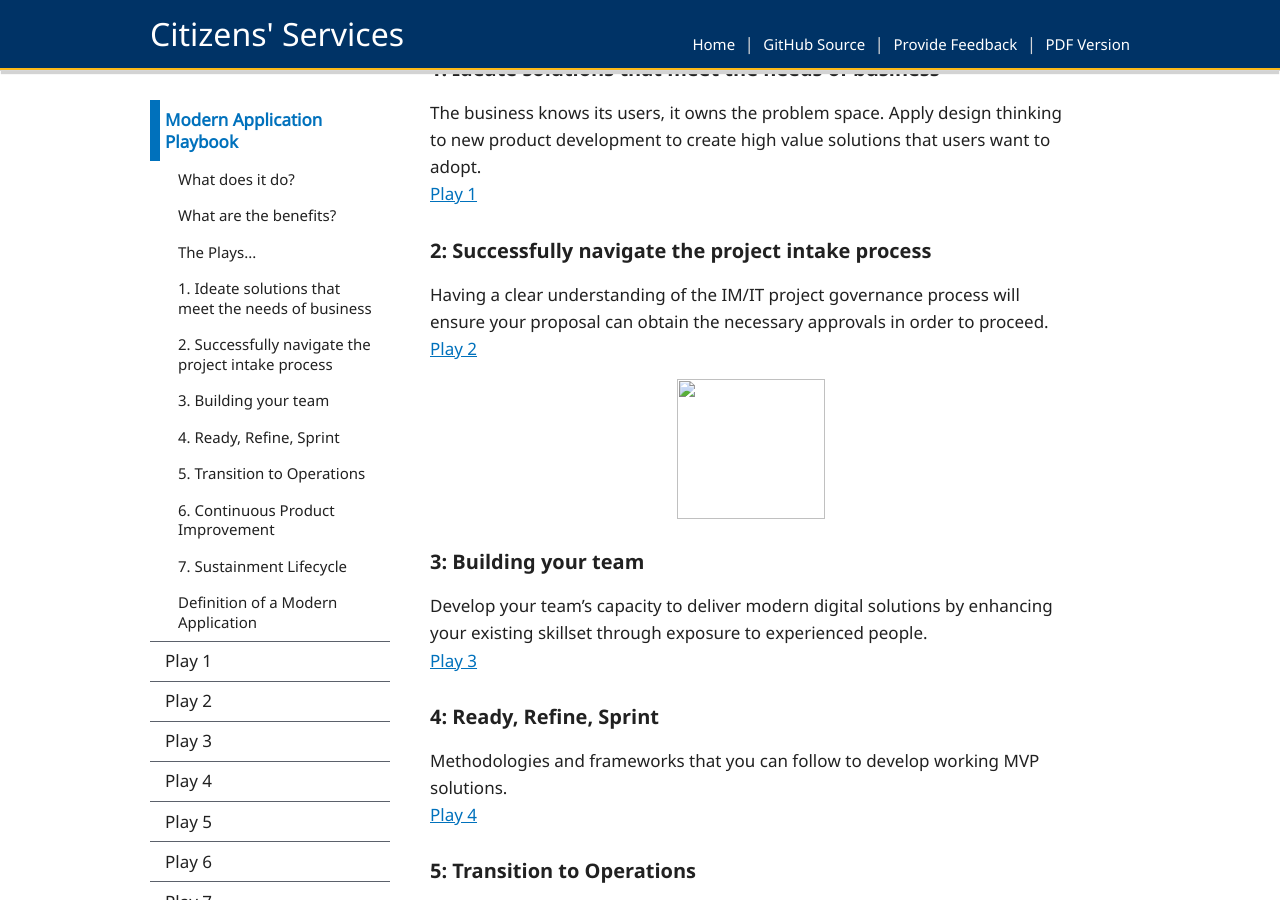
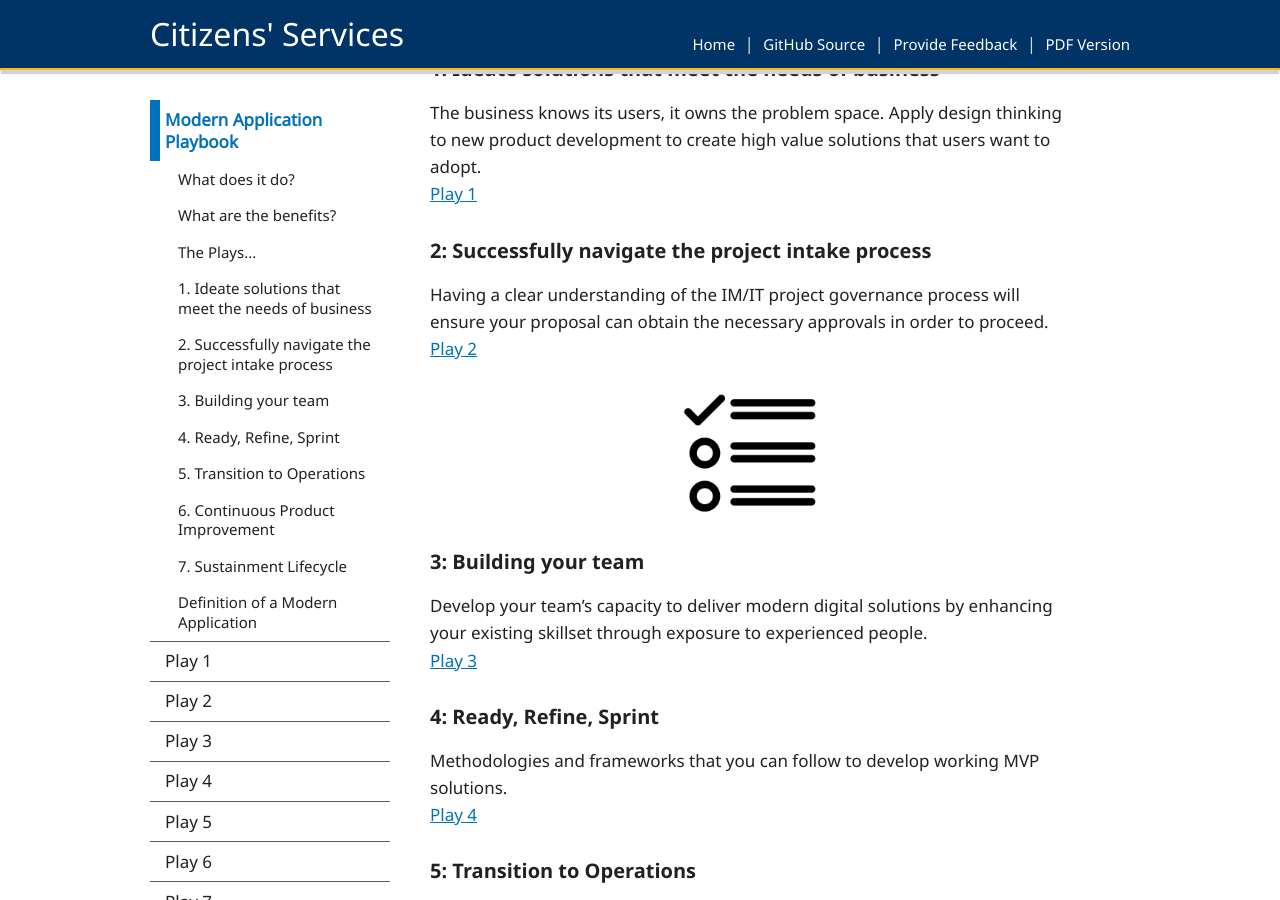
Before and after one commit to HeatherRemacle/exchangelabops, a Jekyll site: the page built from pages/index.md, in a window 1280 px wide and 900 px high, scrolled down 1179 px. Built offline with Jekyll 4.4.1, drawn with Linux system fonts in a browser that asks for light colours.

Commit message:
Final Images fix

```diff
--- a/pages/index.md
+++ b/pages/index.md
@@ -52,8 +52,8 @@ Having a clear understanding of the IM/IT project governance process will ensure
 <br/>
 [Play 2](/CITZ-IMB-playbook/play2)
 
-<!-- <img height="140" width="148" style="display: block; margin-left: auto; margin-right: auto;" src="assets/img/checklist-icon.png" alt=""> -->
-<img height="140" width="148" style="display: block; margin-left: auto; margin-right: auto;" src="CITZ-IMB-playbook/assets/img/checklist-icon.png" alt="">
+<img height="140" width="148" style="display: block; margin-left: auto; margin-right: auto;" src="assets/img/checklist-icon.png" alt="">
+<!-- <img height="140" width="148" style="display: block; margin-left: auto; margin-right: auto;" src="CITZ-IMB-playbook/assets/img/checklist-icon.png" alt=""> -->
 
 ### 3: Building your team
 Develop your team’s capacity to deliver modern digital solutions by enhancing your existing skillset through exposure to experienced people.
@@ -70,8 +70,8 @@ Following product development and deployment, a decision is made concerning the
 <br/>
 [Play 5](/CITZ-IMB-playbook/play5)
 
-<!-- <img height="140" width="158" style="display: block; margin-left: auto; margin-right: auto;" src="assets/img/support-icon.png" alt=""> -->
-<img height="140" width="158" style="display: block; margin-left: auto; margin-right: auto;" src="CITZ-IMB-playbook/assets/img/support-icon.png" alt="">
+<img height="140" width="158" style="display: block; margin-left: auto; margin-right: auto;" src="assets/img/support-icon.png" alt="">
+<!-- <img height="140" width="158" style="display: block; margin-left: auto; margin-right: auto;" src="CITZ-IMB-playbook/assets/img/support-icon.png" alt=""> -->
 
 ### 6: Continuous Product Improvement
 In this play, a team is responsible for a continuous cycle of product enhancement and ongoing support based on incorporating user feedback and operational metrics provided by monitoring.  The product owner shifts their role to becoming the “story owner”.
```
